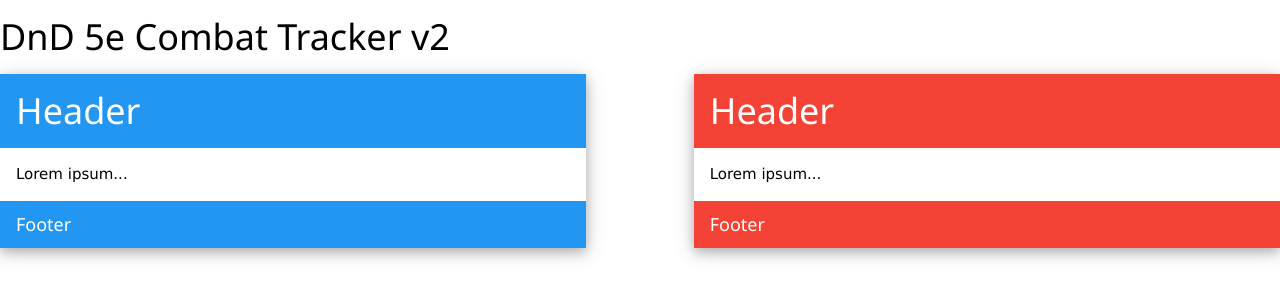
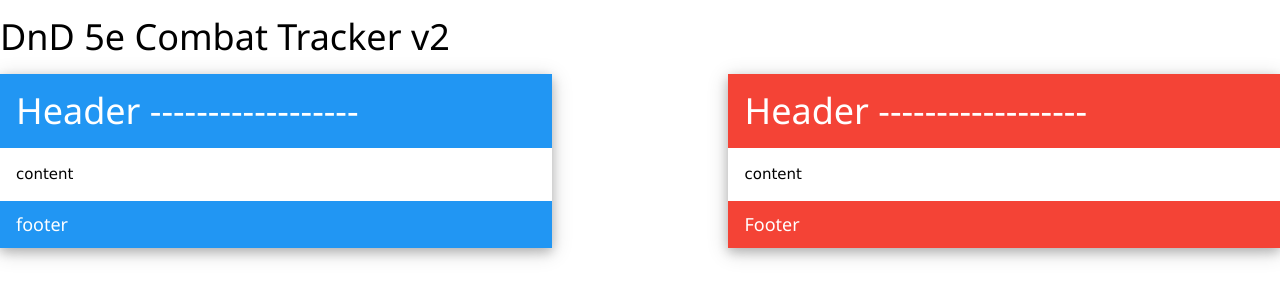
Before and after one commit to gregt114/DnD-5e-Combat-Tracker, a Flask app: page / in a window 1280 px wide. Shown: the top 300 px of the page. Run offline with Flask 2, Linux system fonts and the light colour scheme.

Commit message:
more style changes

```diff
--- a/static/css/index.css
+++ b/static/css/index.css
@@ -4,14 +4,14 @@
 
 .left {
     grid-column-start: 1;
-    grid-column-end: 5;
+    grid-column-end: 1;
 
     gap: 1em;
 }
 
 .right {
-    grid-column-start: 6;
-    grid-column-end: 10;
+    grid-column-start: 3;
+    grid-column-end: 3;
 
     gap: 1em;
 }
--- a/templates/index.html
+++ b/templates/index.html
@@ -16,16 +16,17 @@
     <h1>DnD 5e Combat Tracker v2</h1>
 
     <div class="grid-container">
+
         <div class="left">
             <div class="w3-card-4">
                 <header class="w3-container w3-blue">
-                    <h1>Header</h1>
+                    <h1>Header ------------------</h1>
                 </header>
                 <div class="w3-container">
-                    <p>Lorem ipsum...</p>
+                    <p>content</p>
                 </div>
                 <footer class="w3-container w3-blue">
-                    <h5>Footer</h5>
+                    <h5>footer</h5>
                 </footer>
             </div>
         </div>
@@ -33,16 +34,17 @@
         <div class="right">
             <div class="w3-card-4">
                 <header class="w3-container w3-red">
-                    <h1>Header</h1>
+                    <h1>Header ------------------</h1>
                 </header>
                 <div class="w3-container">
-                    <p>Lorem ipsum...</p>
+                    <p>content</p>
                 </div>
                 <footer class="w3-container w3-red">
                     <h5>Footer</h5>
                 </footer>
             </div>
         </div>
+
     </div>
 
 
```
Also changed, not shown: README.md.
